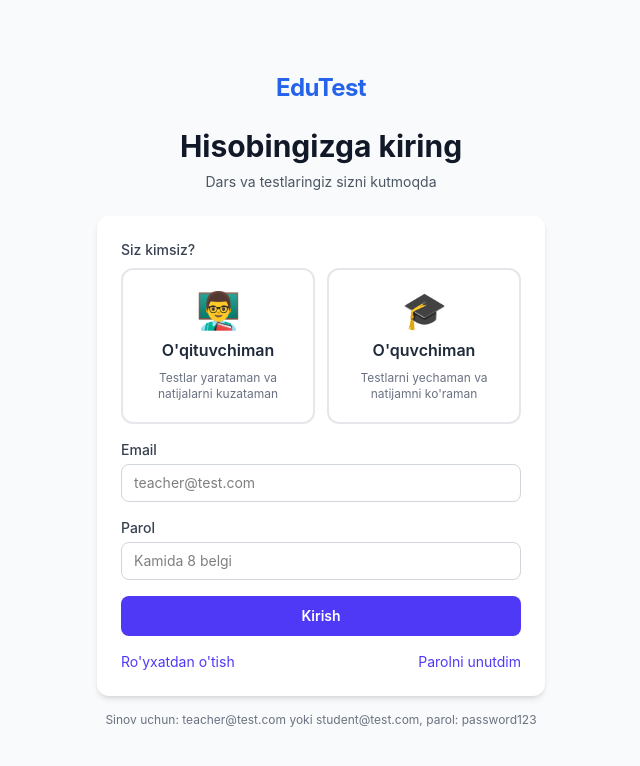
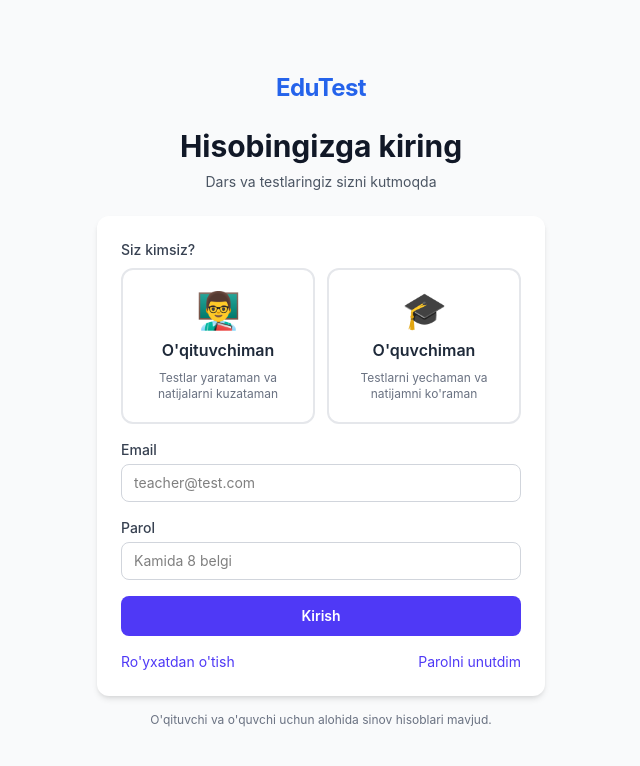
Before and after one commit to Mrshokhrukh/Kahoot-online-testing-platform, a React (Vite) app: page /login in a window 1280 px wide. Shown: the top 766 px of the page, without its empty margins (319-959 px from the left). Built offline with nearby package versions, Linux system fonts and the light colour scheme.

Commit message:
feat(auth): set separate demo credentials by role

```diff
--- a/src/mocks/authMock.js
+++ b/src/mocks/authMock.js
@@ -9,8 +9,8 @@ export const mockStudentUser = {
 
 // Faqat mock login uchun (haqiqiy backend ulanguncha)
 export const mockPasswords = {
-  'teacher@test.com': 'password123',
-  'student@test.com': 'password123',
+  'teacher@test.com': 'Ustoz2026!',
+  'student@test.com': 'Oquvchi2026!',
 }
 
 // Ro'yxatdan o'tgan foydalanuvchilar mock tarzda localStorage da saqlanadi
--- a/src/pages/auth/LoginPage.jsx
+++ b/src/pages/auth/LoginPage.jsx
@@ -18,7 +18,7 @@ function LoginPage() {
           {justRegistered && <p role="status" className="mb-4 rounded-lg border border-green-200 bg-green-50 p-3 text-sm text-green-700">Hisob yaratildi. Endi tizimga kiring.</p>}
           <LoginForm />
         </AppCard>
-        <p className="mt-4 text-center text-xs text-gray-500">Sinov uchun: teacher@test.com yoki student@test.com, parol: password123</p>
+        <p className="mt-4 text-center text-xs text-gray-500">O'qituvchi va o'quvchi uchun alohida sinov hisoblari mavjud.</p>
       </div>
     </main>
   )
```
